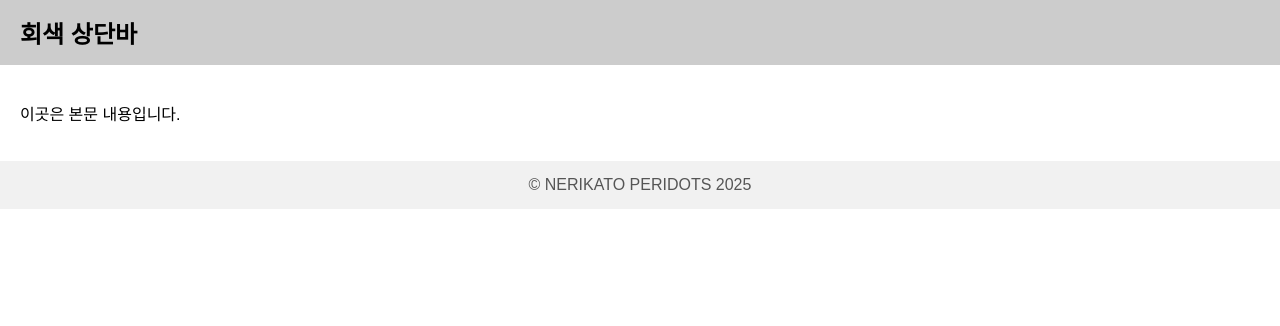
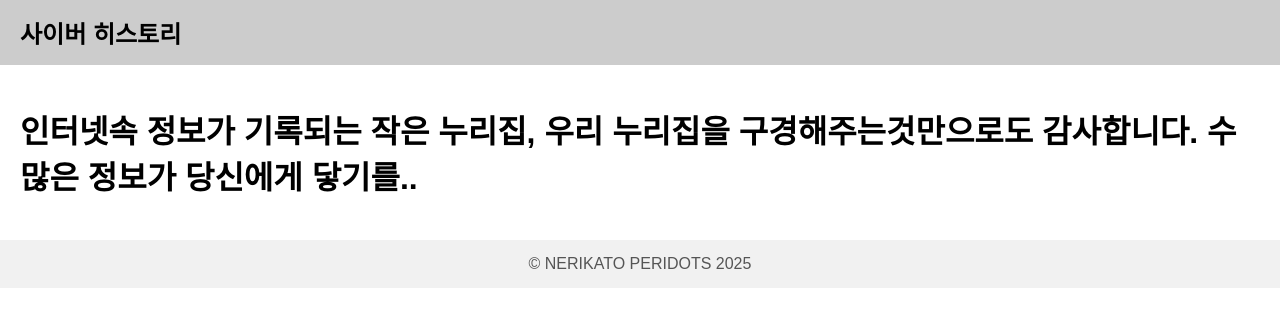
Before and after one commit to PERIDOTS-NERIKATO/Cyber-History, a plain HTML site: page index.html in a window 1280 px wide. Drawn offline with Linux system fonts and the light colour scheme.

Commit message:
index.html

```diff
--- a/index.html
+++ b/index.html
@@ -12,11 +12,11 @@
 <body>
 
   <header>
-    <h1>회색 상단바</h1>
+    <h1>사이버 히스토리</h1>
   </header>
 
   <main>
-    <p>이곳은 본문 내용입니다.</p>
+    <h1> 인터넷속 정보가 기록되는 작은 누리집, 우리 누리집을 구경해주는것만으로도 감사합니다. 수많은 정보가 당신에게 닿기를..</h1>
   </main>
 
   <footer>
```
